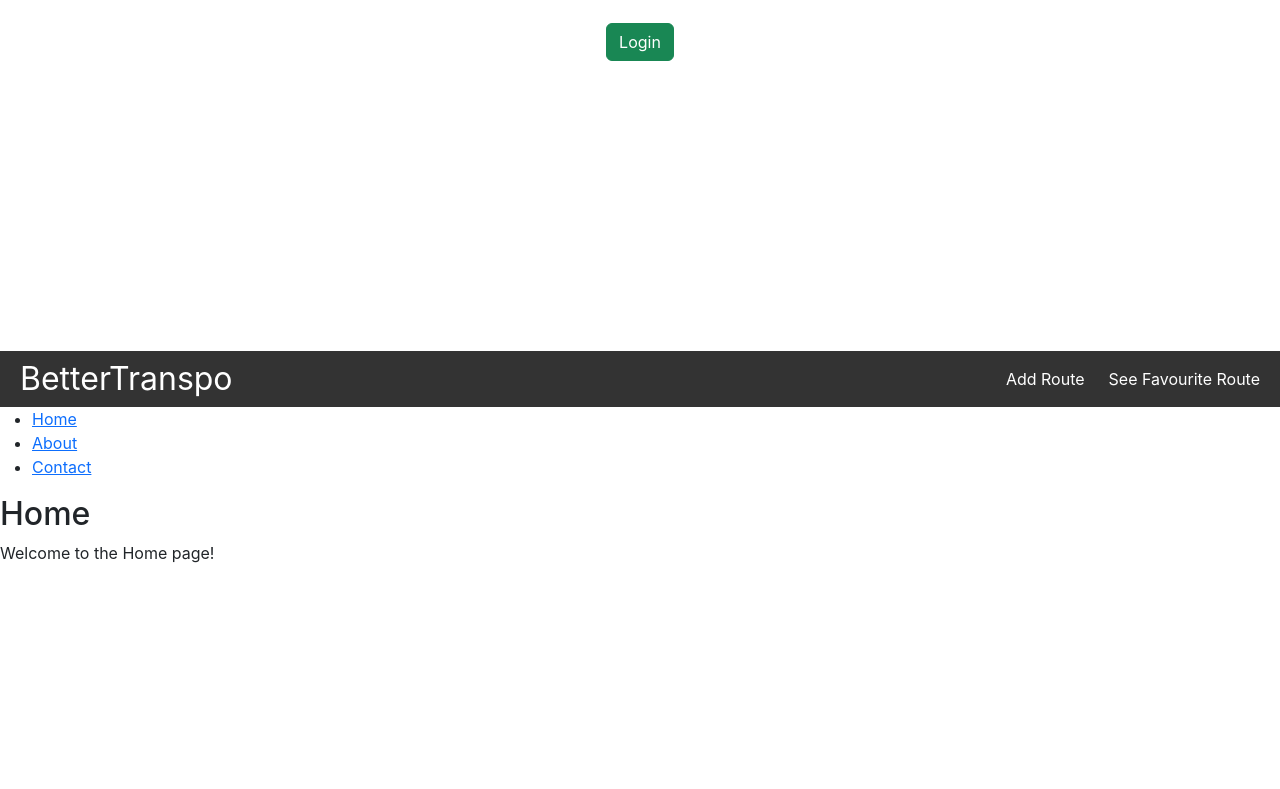
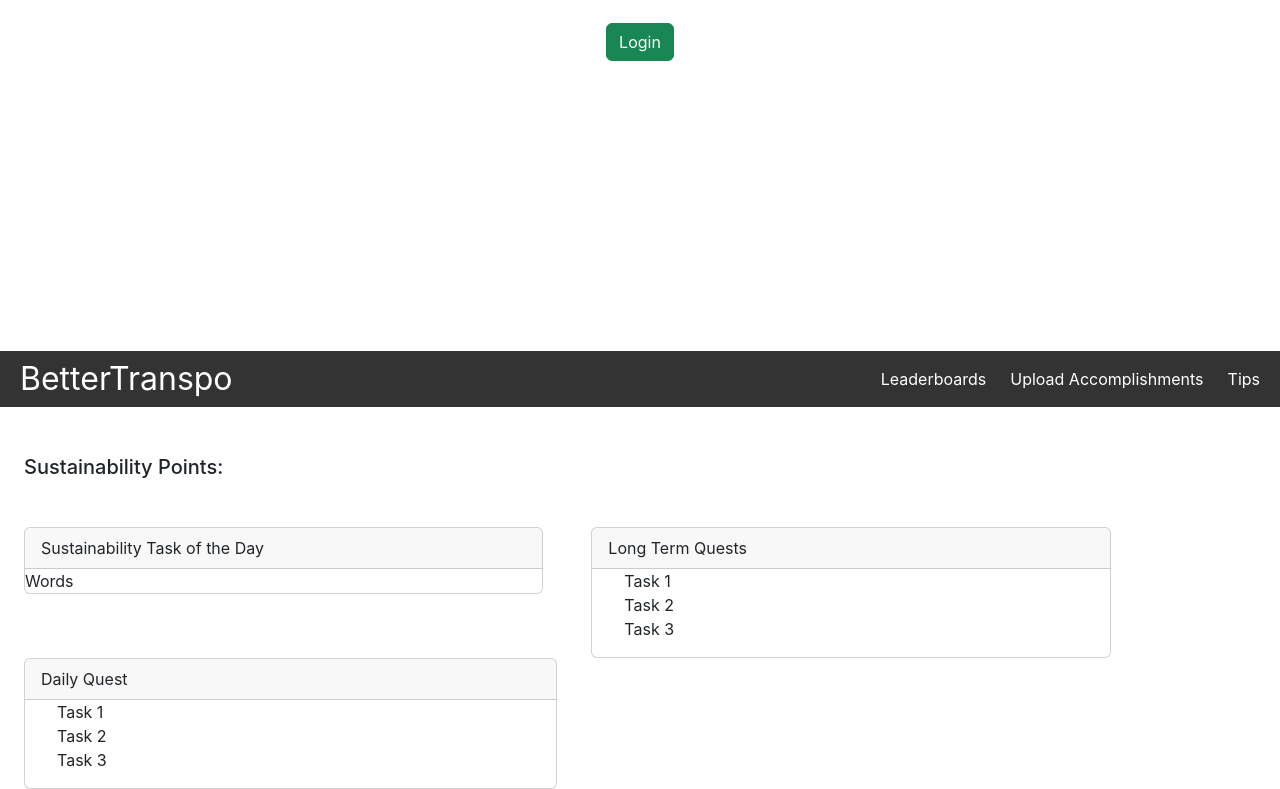
Before and after one commit to uOttahack6/frontend, a React (Create React App) app: page / in a window 1280 px wide. Shown: the part 449-1238 px from the top of the page. Before the commit the page ends 1030 px from the top, so only its background shows below. Built offline with nearby package versions, Linux system fonts and the light colour scheme; no server answers.

Commit message:
Updated Home and Navigation

```diff
--- a/src/App.js
+++ b/src/App.js
@@ -9,6 +9,9 @@ import LoginPage from './Pages/Login';
 
 import Contact from './Pages/Contact';
 import Navbar from './Navbar';
+import Leaderboards from './Pages/Leaderboards';
+import Upload from './Pages/Upload';
+import Tips from './Pages/Tips';
 
 function App() {
   return (
@@ -17,18 +20,14 @@ function App() {
         {/* Authenticated */}
         <Authenticated />
         <Navbar />
-        <nav>
-          <ul>
-            <li><Link to="/">Home</Link></li>
-            <li><Link to="/about">About</Link></li>
-            <li><Link to="/contact">Contact</Link></li>
-          </ul>
-        </nav>
 
         {/* Content */}
         <Routes>
           <Route exact path="/" element={<Home />} />
           <Route path="/about" element={<About />} />
+          <Route path="/upload" element={<Upload />} />
+          <Route path="/leaderboards" element={<Leaderboards />} />
+          <Route path="/tips" element={<Tips />} />
         </Routes>
       </div>
     </Router>
--- a/src/Navbar.js
+++ b/src/Navbar.js
@@ -3,10 +3,13 @@ export default function Navbar() {
         <a href="/" className="site-title"> BetterTranspo </a>
         <ul>
             <li>
-                <a href="/add">Add Route</a>
+                <a href="/leaderboards">Leaderboards</a>
             </li>
             <li>
-                <a href="/favs">See Favourite Route</a>
+                <a href="/upload">Upload Accomplishments</a>
+            </li>
+            <li>
+                <a href="/tips">Tips</a>
             </li>
         </ul>
     </nav>
--- a/src/Pages/Home.js
+++ b/src/Pages/Home.js
@@ -1,10 +1,45 @@
 import React from 'react';
+import "bootstrap/dist/js/bootstrap.bundle.min";
+import "bootstrap/dist/css/bootstrap.min.css";
 
 function Home() {
   return (
     <div>
-      <h2>Home</h2>
-      <p>Welcome to the Home page!</p>
+      <h5 class="mx-4 my-5">
+        Sustainability Points:
+      </h5>
+      <div class="row">
+        <div class="col-sm-5 mx-4">
+          <div class="card">
+            <div class="card-header">
+              Sustainability Task of the Day
+            </div>
+              Words
+          </div>
+        </div>
+        <div class="col-sm-5">
+          <div class="card">
+            <div class="card-header">
+              Long Term Quests
+            </div>
+            <ul>
+              <li class="list-group-item"> Task 1</li>
+              <li class="list-group-item"> Task 2</li>
+              <li class="list-group-item"> Task 3</li>
+            </ul>
+          </div>
+        </div>
+      </div>
+      <div class="card col-sm-5 mx-4">
+        <div class="card-header">
+          Daily Quest
+        </div>
+        <ul>
+            <li class="list-group-item"> Task 1</li>
+            <li class="list-group-item"> Task 2</li>
+            <li class="list-group-item"> Task 3</li>
+        </ul>
+      </div>
     </div>
   );
 }
--- a/src/Pages/Contact.js
+++ b/src/Pages/Leaderboards.js
@@ -1,12 +1,12 @@
 import React from 'react';
 
-function Contact() {
+function Leaderboards() {
   return (
     <div>
-      <h2>Contact</h2>
+      <h2>Leadership boards</h2>
       <p>Contact us page content.</p>
     </div>
   );
 }
 
-export default Contact;
+export default Leaderboards;
--- /dev/null
+++ b/src/Pages/Tips.js
@@ -0,0 +1,13 @@
+import React from 'react';
+
+function Tips(){
+    return(
+        <div>
+            <h2>
+                Tips
+            </h2>
+        </div>
+    );
+}
+
+export default Tips;
--- a/src/Pages/About.js
+++ b/src/Pages/Upload.js
@@ -1,10 +1,10 @@
 import React from 'react';
 import Profile from '../utils/Profile';
 
-function About() {
+function Upload() {
   return (
     <div>
-      <h2>About</h2>
+      <h2>Upload Accomplishment</h2>
       <p>About us page content.</p>
 
       <Profile></Profile>
@@ -12,4 +12,4 @@ function About() {
   );
 }
 
-export default About;
+export default Upload;
--- a/src/index.js
+++ b/src/index.js
@@ -5,11 +5,15 @@ import './index.css';
 import { AuthProvider } from './utils/AuthProvider';
 import reportWebVitals from './reportWebVitals';
 import "./Navbar.css"
+import "bootstrap/dist/js/bootstrap.bundle.min";
+import "bootstrap/dist/css/bootstrap.min.css";
 
-ReactDOM.render(
-  <AuthProvider
-  >
-    <App />
+const root = ReactDOM.createRoot(document.getElementById('root'));
+root.render(
+  <AuthProvider>
+    <React.StrictMode>
+      <App />
+    </React.StrictMode>
   </AuthProvider>,
   document.getElementById('root')
 );
```
Also changed, not shown: package.json (line endings or trailing spaces), 1 other file (tests, documents, lock files or other folders).
